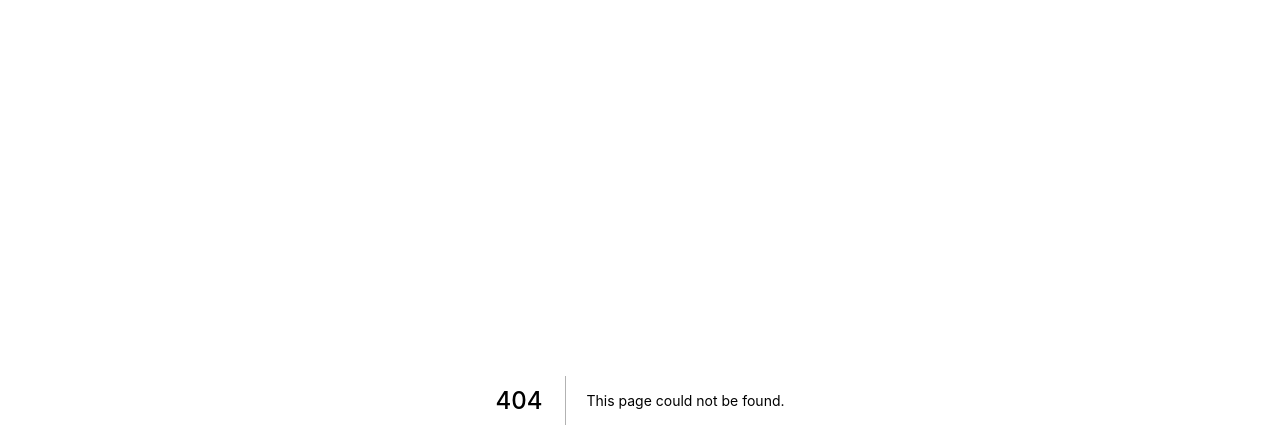
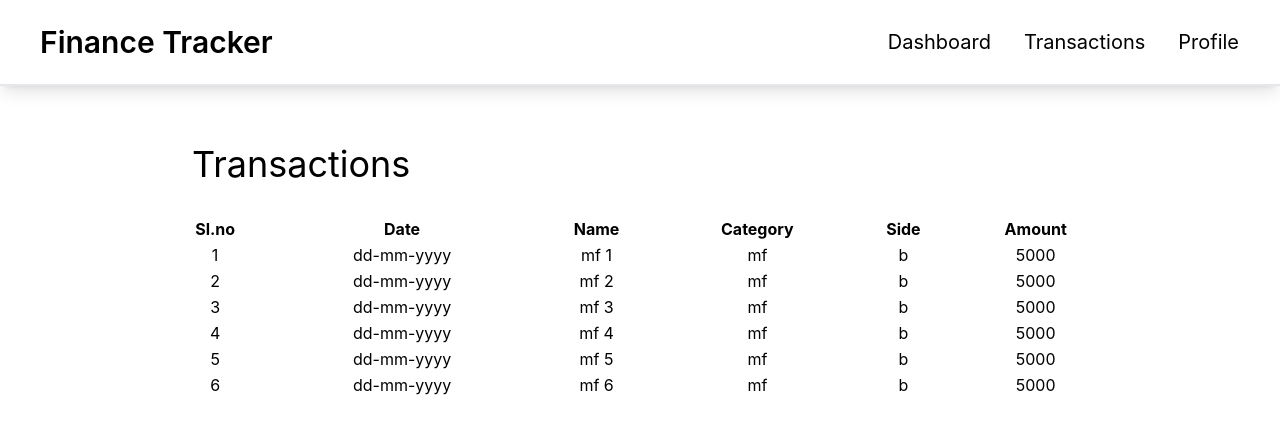
Before and after one commit to alchemist-coders/finance-tracker, a Next.js app: page /transactions in a window 1280 px wide. Before the commit this address had no page. Shown: the top 448 px of the page. Built offline with nearby package versions, Linux system fonts and the light colour scheme.

Commit message:
transactions table

```diff
--- a/components/Navbar.jsx
+++ b/components/Navbar.jsx
@@ -11,8 +11,14 @@ const Navbar = () => {
             <a>Dashboard</a>
           </Link>
         </li>
-        <li className="px-2 py-1 scale-100 hover:scale-105 rounded-lg border-b border-r border-transparent hover:border-black transition">Transactions</li>
-        <li className="px-2 py-1 scale-100 hover:scale-105 rounded-lg border-b border-r border-transparent hover:border-black transition">Profile</li>
+        <li className="px-2 py-1 scale-100 hover:scale-105 rounded-lg border-b border-r border-transparent hover:border-black transition">
+          <Link href="/transactions">
+            <a>Transactions</a>
+          </Link>
+        </li>
+        <li className="px-2 py-1 scale-100 hover:scale-105 rounded-lg border-b border-r border-transparent hover:border-black transition">
+          Profile
+        </li>
       </ul>
     </nav>
   );
--- /dev/null
+++ b/pages/transactions.jsx
@@ -0,0 +1,79 @@
+import React from "react";
+import Navbar from "../components/Navbar";
+
+const transactions = () => {
+  return (
+    <>
+      <Navbar />
+      <main className="w-3/4 mx-auto my-8 mt-36">
+        <h1 className="m-8 text-4xl">Transactions</h1>
+        <section>
+          <table className="w-full text-center my-4">
+            <thead>
+              <tr>
+                <th>Sl.no</th>
+                <th>Date</th>
+                <th>Name</th>
+                <th>Category</th>
+                <th>Side</th>
+                <th>Amount</th>
+              </tr>
+            </thead>
+            <tbody>
+              <tr>
+                <td>1</td>
+                <td>dd-mm-yyyy</td>
+                <td>mf 1</td>
+                <td>mf</td>
+                <td>b</td>
+                <td>5000</td>
+              </tr>
+              <tr>
+                <td>2</td>
+                <td>dd-mm-yyyy</td>
+                <td>mf 2</td>
+                <td>mf</td>
+                <td>b</td>
+                <td>5000</td>
+              </tr>
+              <tr>
+                <td>3</td>
+                <td>dd-mm-yyyy</td>
+                <td>mf 3</td>
+                <td>mf</td>
+                <td>b</td>
+                <td>5000</td>
+              </tr>
+              <tr>
+                <td>4</td>
+                <td>dd-mm-yyyy</td>
+                <td>mf 4</td>
+                <td>mf</td>
+                <td>b</td>
+                <td>5000</td>
+              </tr>
+              <tr>
+                <td>5</td>
+                <td>dd-mm-yyyy</td>
+                <td>mf 5</td>
+                <td>mf</td>
+                <td>b</td>
+                <td>5000</td>
+              </tr>
+              <tr>
+                <td>6</td>
+                <td>dd-mm-yyyy</td>
+                <td>mf 6</td>
+                <td>mf</td>
+                <td>b</td>
+                <td>5000</td>
+              </tr>
+            </tbody>
+          </table>
+        </section>
+      </main>
+    </>
+  );
+};
+
+export default transactions;
```
